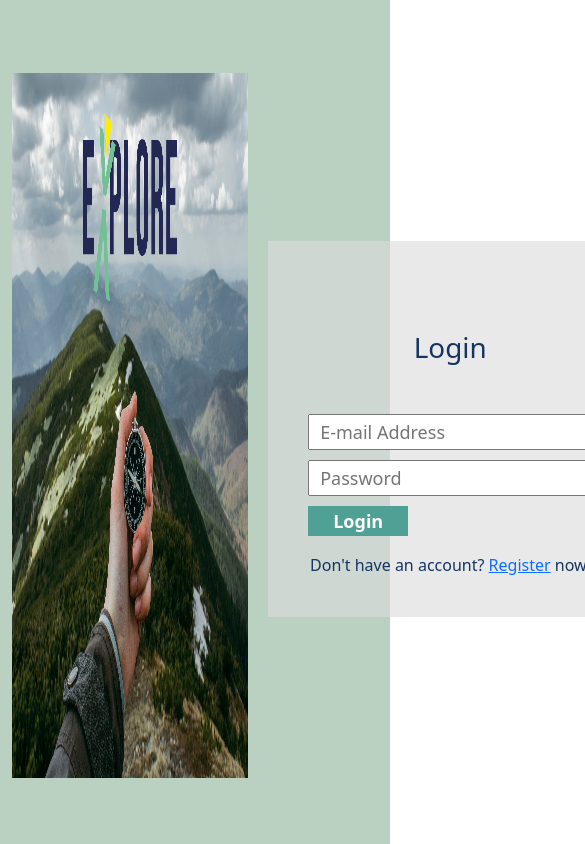
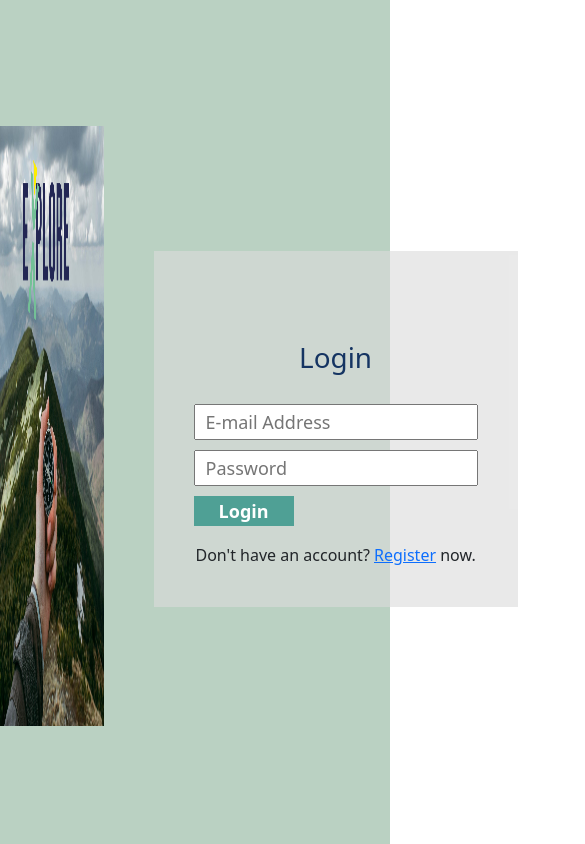
Before and after one commit to LakmaliPalihakkara/MDEV1005_Assignment3, a React (Create React App) app: page / in a window 390 px wide. Shown: the top 844 px of the page, 585 px wide, since content can reach past the window. Built offline with nearby package versions, Linux system fonts and the light colour scheme; no server answers.

Commit message:
Optimizing

```diff
--- a/src/App.js
+++ b/src/App.js
@@ -5,7 +5,7 @@ import Register from "./components/Register";
 import Dashboard from "./components/Dashboard";
 import Tools from "./components/Tools";
 import WeatherPage from "./components/Weather";
-import Calculator from "./components/CurrencyConverter";
+import CurrencyConverter from "./components/CurrencyConverter";
 
 
 function App() {
@@ -18,6 +18,7 @@ function App() {
         <Route exact path="/dashboard" element={<Dashboard />} />
         <Route exact path="/tools" element={<Tools />} />
         <Route exact path="/weather" element={<WeatherPage />} />
+        <Route exact path="/currency_converter" element={<CurrencyConverter />} />
     </Routes>
   </Router>
 </div>
--- a/src/components/CurrencyConverter.css
+++ b/src/components/CurrencyConverter.css
@@ -5,23 +5,38 @@
   align-items: center;
   flex-direction: column;
   padding-top: 120px;
-  background-image: linear-gradient(120deg, #fdfbfb 0%, #ebedee 100%);
+  background-color: #BAD1C2;
 }
 .heading{
 
   font-size: 35px;
 }
-.container{
-  height: 300px;
+
+.card{
+  height: 200px;
   width: 800px;
   display: flex;
+  align-items: center;
+  background-color: #ffffff;
+  padding-top: 10px;
+  margin-top: 30px;
+}
+
+.container{
+  height: 200px;
+  width: 800px;
+  display: flex;
+  margin-top: 1px;
   justify-content: space-around;
   align-items: center;
+  background-color: #ffffff;
 }
+
 input{
   padding-left: 5px;
   font-size: 20px;
   height: 36px;
+  color:#06283D;
 }
 .middle,.right{
   width: 120px;
@@ -29,7 +44,7 @@ input{
 .switch{
   padding: 5px;
   margin-top: 25px;
-  background-color: rgb(8, 212, 192);
+  background-color: #4FA095;
   border-radius: 50%;
   cursor: pointer;
 }
@@ -37,19 +52,42 @@ input{
   box-sizing: border-box;
   width: 800px;
   padding-left: 30px;
+  color:#06283D;
 }
 button{
   width: 100px;
   height: 30px;
   font-weight: bold;
   font-size: 20px;
-  border: 2px solid rgb(44, 52, 206);
-  background-color: rgb(35, 184, 225);
+  border: 2px solid #153462;
+  background-color: #F6F6C9;
   cursor: pointer;
+  margin-bottom: 40px;
 }
 p,h3, button, .switch{
-  color: rgb(9, 16, 205);
+  color:#06283D;
 }
+
+.converted-amount{
+margin-top: 20px;
+color:#4FA095;
+}
+
 p{
   font-size: 30px;
 }
+
+
+
+@media only screen and (max-width: 768px) {
+  /* For mobile phones */
+  [class*="col-"] {
+    width: 100%;
+  }
+
+  .container, .card{
+    height: 200px;
+    width: 400px;
+  }
+
+}
--- a/src/components/CurrencyConverter.js
+++ b/src/components/CurrencyConverter.js
@@ -11,7 +11,7 @@ function CurrencyConverter() {
   const [info, setInfo] = useState([]);
   const [input, setInput] = useState(0);
   const [from, setFrom] = useState("usd");
-  const [to, setTo] = useState("inr");
+  const [to, setTo] = useState("cad");
   const [options, setOptions] = useState([]);
   const [output, setOutput] = useState(0);
 
@@ -47,15 +47,18 @@ function CurrencyConverter() {
   return (
     <div className="App">
       <div className="heading">
-        <h1>Currency converter</h1>
+        <h2>Currency Converter</h2>
       </div>
-      <div className="container">
-        <div className="left">
+
+      <div className="card">
+      <div className="top">
           <h3>Amount</h3>
           <input type="text"
              placeholder="Enter the amount"
              onChange={(e) => setInput(e.target.value)} />
         </div>
+      <div className="container">
+
         <div className="middle">
           <h3>From</h3>
           <Dropdown options={options}
@@ -75,9 +78,9 @@ function CurrencyConverter() {
       </div>
       <div className="result">
         <button onClick={()=>{convert()}}>Convert</button>
-        <h2>Converted Amount:</h2>
+        <h4 className='converted-amount'>Converted Amount:</h4>
         <p>{input+" "+from+" = "+output.toFixed(2) + " " + to}</p>
-
+        </div>
       </div>
     </div>
   );
--- a/src/components/Login.css
+++ b/src/components/Login.css
@@ -35,10 +35,13 @@
     margin-top: 7px;
   }
 
-  .container {
-    position: relative;
-    text-align: center;
-    color: #153462;
+  #container {
+    height: 300px;
+    width: 100%;
+    display: flex;
+    justify-content: space-around;
+    align-items: center;
+
   }
 
   .bottom-left {
@@ -73,7 +76,21 @@
   }
 
   .login-img{
-    width:70%;
-    height: 235%;
-    padding-right: 20px;
+    width:100%;
+    height: 200%;
+    padding-right: 50px;
   }
+
+
+
+@media only screen and (max-width: 768px) {
+  /* For mobile phones */
+  [class*="col-"] {
+    width: 100%
+  }
+
+  .login-img{
+    width:40%;
+    height: 200%;
+  }
+}
--- a/src/components/Login.js
+++ b/src/components/Login.js
@@ -31,7 +31,7 @@ function Login() {
   return (
     <div className="login">
 
-      <div class="container">
+      <div id ="container">
         <img src={img} class="login-img" alt='logo' />
 
         <div className="login__container">
--- a/src/components/Register.css
+++ b/src/components/Register.css
@@ -12,7 +12,7 @@
   flex-direction: column;
   text-align: center;
   background-color: #dcdcdc;
-  padding: 30px;
+  padding: 40px;
 }
 
 .register__textBox {
@@ -34,10 +34,12 @@
   margin-top: 7px;
 }
 
-.container {
-  position: relative;
-  text-align: center;
-  color: #153462;
+#container {
+  height: 300px;
+  width: 100%;
+  display: flex;
+  justify-content: space-around;
+  align-items: center;
 }
 
 .centered {
@@ -48,12 +50,25 @@
 }
 
 .register-img{
-  width:80%;
+  width:100%;
   height: 235%;
-  padding-left: 50px;
+  padding-left: 90px;
 }
 
 #title{
   margin-bottom: 30px;
   color: #153462;
 }
+
+
+@media only screen and (max-width: 768px) {
+  /* For mobile phones */
+  [class*="col-"] {
+    width: 100%
+  }
+
+  .register-img{
+    width:50%;
+    height: 200%;
+  }
+}
--- a/src/components/Register.js
+++ b/src/components/Register.js
@@ -36,7 +36,7 @@ function Register() {
 
   return (
     <div className="register">
-      <div class="container">
+      <div id="container">
         <div className="register__container">
 
           <h1 id="title">Register</h1>
--- a/src/components/Tools.css
+++ b/src/components/Tools.css
@@ -1,19 +1,22 @@
 #title{
     color: #153462;
     text-align: center;
-    margin:50px;
+    padding-top:50px;
   }
 
   .tools-body{
     background-color: #BAD1C2;
     width: 100%;
     height: 100%;
+    padding-bottom: 100px;
+
   }
 
   .calculator{
     width: 30%;
   margin-left: auto;
   margin-right: auto;
+
   }
 
   #cal-pad{
--- a/src/components/WeatherPage.css
+++ b/src/components/WeatherPage.css
@@ -33,15 +33,40 @@ hr.line {
   }
 
 
-  .container {
-    position: relative;
-    text-align: center;
-    color: #153462;
-    background-color: #BAD1C2;
+  #container {
+    height: 300px;
+    width: 800px;
+    display: flex;
+    justify-content: space-around;
+    align-items: center;
+
   }
 
   .img{
-    width:60%;
-    height: 100%;
+    width:65%;
+    height: 310px;
+    margin-right: -35px;
+    margin-top: -10px;
+
+  }
+
+
+
+@media only screen and (max-width: 768px) {
+  /* For mobile phones */
+  [class*="col-"] {
+    width: 100%;
+  }
+
+  .weather-data{
+   font-size: 15px;
+  }
+
+  .img{
+    width:50%;
+    height: 210px;
     margin-right: -40px;
+    margin-top: -10px;
   }
+
+}
--- a/src/components/WeatherPage.js
+++ b/src/components/WeatherPage.js
@@ -13,7 +13,7 @@ const CardExampleCard = ({ weatherData }) => (
       <h6 class="weather-source">Source: OpenWeather</h6>
 
       <Card id="card" class="col d-flex justify-content-center">
-        <div class="container">
+        <div id="container">
           <div >
 
             {/* Get the city name */}
```
